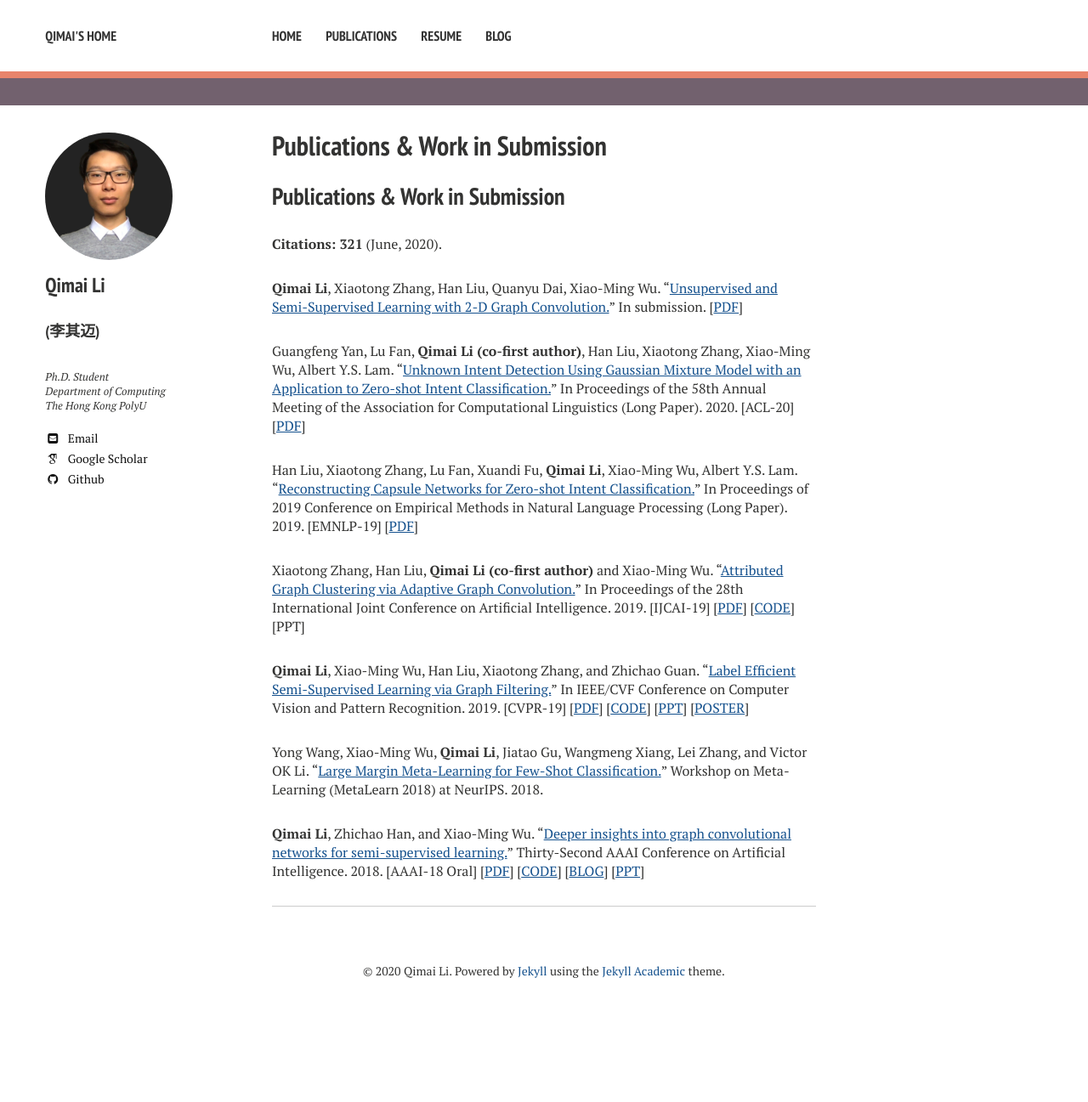
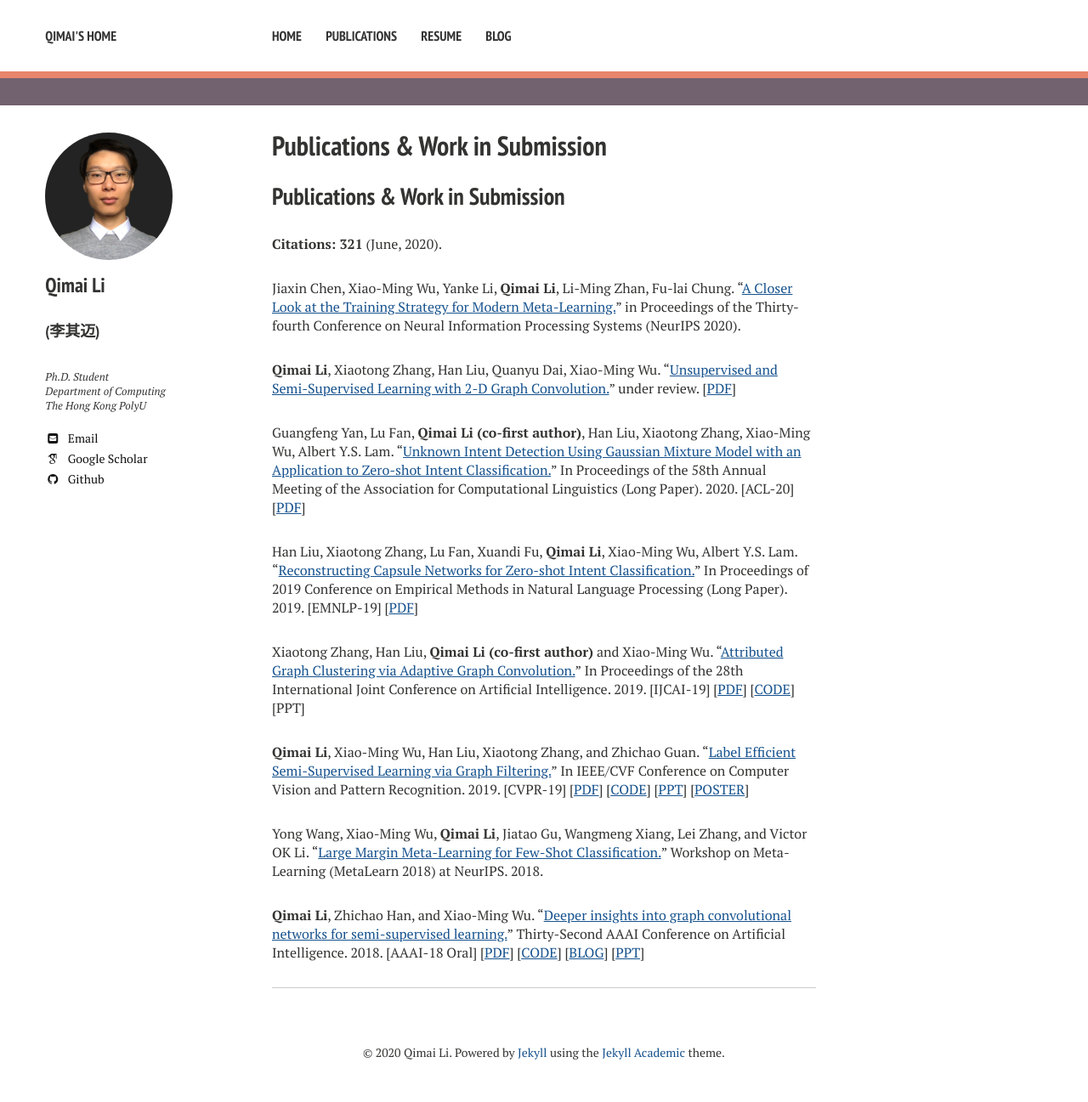
Before and after one commit to liqimai/liqimai.github.io, a Jekyll site: the page built from publication_list.md, in a window 1280 px wide. Shown: the whole page at 85% size. Built offline with Jekyll 4.4.1, drawn with Linux system fonts in a browser that asks for light colours; nearby versions of some CDN libraries; some web fonts are replaced; our own code applies the rules of GitHub Pages for plain Markdown files; before the commit the page ends 1201 px from its top, so only the background shows below that.

Commit message:
Update publications

```diff
--- a/Gemfile
+++ b/Gemfile
@@ -5,3 +5,4 @@ gem "jekyll-sitemap"
 gem "jekyll-seo-tag"
 gem "jekyll-gist"
 gem "octopress"
+gem "kramdown-parser-gfm"
--- a/publication_list.md
+++ b/publication_list.md
@@ -1,7 +1,10 @@
 ## Publications & Work in Submission
 **Citations: 321** (June, 2020).
 
-**Qimai Li**, Xiaotong Zhang, Han Liu, Quanyu Dai, Xiao-Ming Wu. "[Unsupervised and Semi-Supervised Learning with 2-D Graph Convolution.](https://arxiv.org/abs/1909.12038)" In submission.
+Jiaxin Chen, Xiao-Ming Wu, Yanke Li, **Qimai Li**, Li-Ming Zhan, Fu-lai Chung. "[A Closer Look at the Training Strategy for Modern Meta-Learning.](https://papers.nips.cc/paper/2020/hash/0415740eaa4d9decbc8da001d3fd805f-Abstract.html)"
+in Proceedings of the Thirty-fourth Conference on Neural Information Processing Systems (NeurIPS 2020).
+
+**Qimai Li**, Xiaotong Zhang, Han Liu, Quanyu Dai, Xiao-Ming Wu. "[Unsupervised and Semi-Supervised Learning with 2-D Graph Convolution.](https://arxiv.org/abs/1909.12038)" under review.
 \[[PDF](https://arxiv.org/pdf/1909.12038.pdf)\]
 
 Guangfeng Yan, Lu Fan, **Qimai Li (co-first author)**, Han Liu, Xiaotong Zhang, Xiao-Ming Wu, Albert Y.S. Lam. "[Unknown Intent Detection Using Gaussian Mixture Model with an Application to Zero-shot Intent Classification.](https://www.aclweb.org/anthology/2020.acl-main.99/)" In Proceedings of the 58th Annual Meeting of the Association for Computational Linguistics (Long Paper). 2020. [ACL-20]
```
Also changed, not shown: Gemfile.lock.
